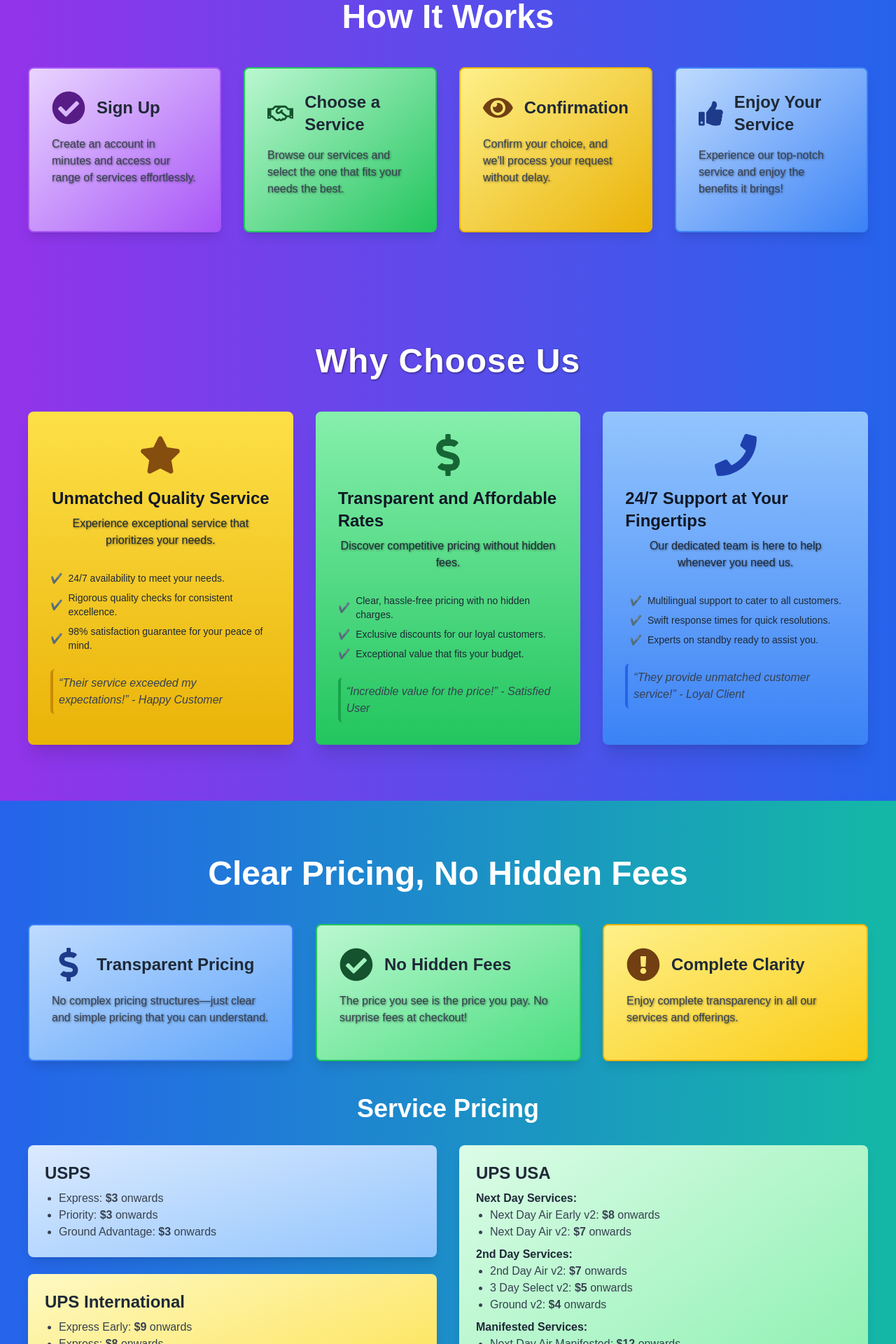
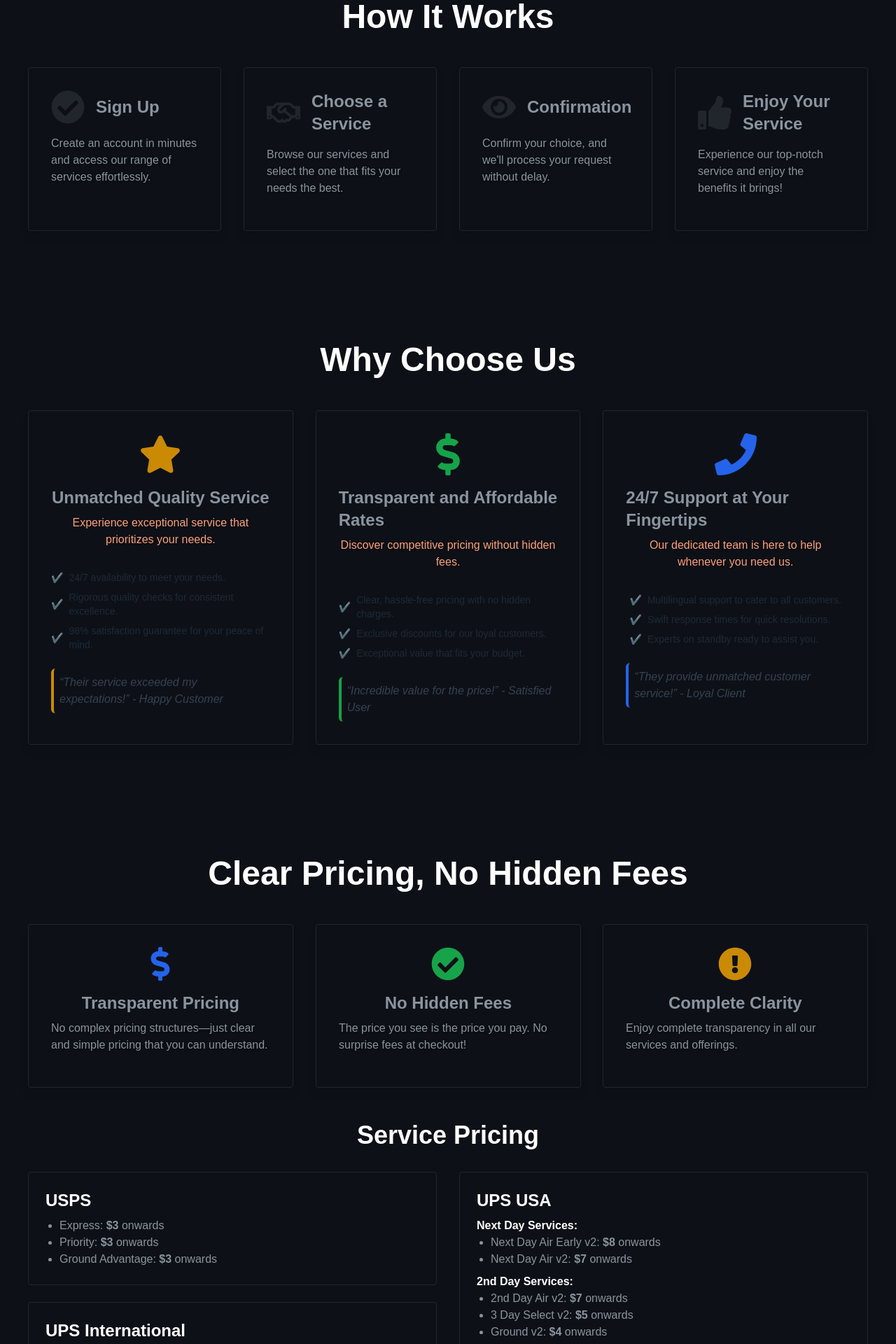
Before and after one commit to soulstar9792/Icarus-shipping-website, a React (Create React App) app: page / in a window 1280 px wide. Shown: the part 880-2800 px from the top of the page at 70% size. Built offline with nearby package versions, Linux system fonts and the light colour scheme.

Commit message:
changed theme to be dark.

```diff
--- a/package.json
+++ b/package.json
@@ -47,5 +47,5 @@
     "postcss": "^8.4.49",
     "tailwindcss": "^3.4.16"
   },
-  "homepage": "https://soulstar9792.github.io/Icarus-shipping-website"
+  "homepage": "https://icarus-ships.surge.sh/"
 }
--- a/public/index.html
+++ b/public/index.html
@@ -7,7 +7,7 @@
     <meta name="theme-color" content="#000000" />
     <meta
       name="description"
-      content="Web site created using create-react-app"
+      content="Icarus Ships"
     />
     <link rel="apple-touch-icon" href="%PUBLIC_URL%/logo192.png" />
     <!--
@@ -24,7 +24,7 @@
       work correctly both with client-side routing and a non-root public URL.
       Learn how to configure a non-root public URL by running `npm run build`.
     -->
-    <title>React App</title>
+    <title>Icarus Ships</title>
   </head>
   <body>
     <noscript>You need to enable JavaScript to run this app.</noscript>
--- a/src/components/ClearPricing.js
+++ b/src/components/ClearPricing.js
@@ -28,51 +28,48 @@ const ClearPricing = () => {
   }, [ref]);
 
   return (
-    <section ref={ref} className="py-10 md:py-20 px-4 md:px-10 bg-gradient-to-r from-blue-600 to-teal-500 relative overflow-hidden">
-      <h2 className={`text-3xl md:text-5xl font-bold text-center mb-8 md:mb-12 text-white ${isVisible ? 'animate__animated animate__fadeInDown' : ''}`}>
+    <section ref={ref} className="py-10 md:py-20 px-4 md:px-10 bg-custom-background relative overflow-hidden">
+      <h2 className={`text-3xl md:text-5xl font-bold text-center mb-8 md:mb-12 text-text-emphasizing cursor-pointer transition-all duration-300
+                      ${isVisible ? 'animate__animated animate__fadeInDown' : ''}
+                      hover:shadow-lg hover:text-shadow`}>
         Clear Pricing, No Hidden Fees
       </h2>
+
       <div className="grid grid-cols-1 md:grid-cols-2 lg:grid-cols-3 gap-6 md:gap-8">
         {/* Pricing Card 1 */}
-        <div className={`rounded-lg p-6 md:p-8 border-2 border-blue-500 shadow-lg transition-transform duration-300 bg-gradient-to-br from-blue-200 to-blue-400 hover:scale-105 hover:shadow-2xl hover:transform hover:translate-y-[-10px] hover:border-blue-700 hover:bg-blue-300 ${isVisible ? 'animate__animated animate__zoomIn' : ''}`}>
-          <div className="flex items-center mb-3 md:mb-4">
-            <FaDollarSign className="text-4xl md:text-5xl text-blue-900 mr-2 md:mr-4" />
-            <h3 className="text-xl md:text-2xl font-semibold text-gray-800">Transparent Pricing</h3>
-          </div>
-          <p className="text-sm md:text-base text-gray-700 mb-2 md:mb-4">No complex pricing structures—just clear and simple pricing that you can understand.</p>
+        <div className={`flex flex-col items-center bg-card-background rounded-small p-6 md:p-8 border border-custom-border shadow-lg transition-all duration-300 hover:shadow-bright hover:border-hover-border ${isVisible ? 'animate__animated animate__zoomIn' : ''}`}>
+          <FaDollarSign className="text-4xl md:text-5xl text-blue-600 mb-2 md:mb-4 z-10 transition-all duration-300 hover:text-blue-400" />
+          <h3 className="text-xl md:text-2xl font-semibold text-text-normal mb-2 z-10 transition-all duration-300 hover:text-hover-text hover:text-shadow">Transparent Pricing</h3>
+          <p className="text-sm md:text-base text-text-normal mb-2 md:mb-4 z-10">No complex pricing structures—just clear and simple pricing that you can understand.</p>
         </div>
 
         {/* Pricing Card 2 */}
-        <div className={`rounded-lg p-6 md:p-8 border-2 border-green-500 shadow-lg transition-transform duration-300 bg-gradient-to-br from-green-200 to-green-400 hover:scale-105 hover:shadow-2xl hover:transform hover:translate-y-[-10px] hover:border-green-700 hover:bg-green-300 ${isVisible ? 'animate__animated animate__zoomIn' : ''}`}>
-          <div className="flex items-center mb-3 md:mb-4">
-            <FaCheckCircle className="text-4xl md:text-5xl text-green-900 mr-2 md:mr-4" />
-            <h3 className="text-xl md:text-2xl font-semibold text-gray-800">No Hidden Fees</h3>
-          </div>
-          <p className="text-sm md:text-base text-gray-700 mb-2 md:mb-4">The price you see is the price you pay. No surprise fees at checkout!</p>
+        <div className={`flex flex-col items-center bg-card-background rounded-small p-6 md:p-8 border border-custom-border shadow-lg transition-all duration-300 hover:shadow-bright hover:border-hover-border ${isVisible ? 'animate__animated animate__zoomIn' : ''}`}>
+          <FaCheckCircle className="text-4xl md:text-5xl text-green-600 mb-2 md:mb-4 z-10 transition-all duration-300 hover:text-green-400" />
+          <h3 className="text-xl md:text-2xl font-semibold text-text-normal mb-2 z-10 transition-all duration-300 hover:text-hover-text hover:text-shadow">No Hidden Fees</h3>
+          <p className="text-sm md:text-base text-text-normal mb-2 md:mb-4 z-10">The price you see is the price you pay. No surprise fees at checkout!</p>
         </div>
 
         {/* Pricing Card 3 */}
-        <div className={`rounded-lg p-6 md:p-8 border-2 border-yellow-500 shadow-lg transition-transform duration-300 bg-gradient-to-br from-yellow-200 to-yellow-400 hover:scale-105 hover:shadow-2xl hover:transform hover:translate-y-[-10px] hover:border-yellow-700 hover:bg-yellow-300 ${isVisible ? 'animate__animated animate__zoomIn' : ''}`}>
-          <div className="flex items-center mb-3 md:mb-4">
-            <FaExclamationCircle className="text-4xl md:text-5xl text-yellow-900 mr-2 md:mr-4" />
-            <h3 className="text-xl md:text-2xl font-semibold text-gray-800">Complete Clarity</h3>
-          </div>
-          <p className="text-sm md:text-base text-gray-700 mb-2 md:mb-4">Enjoy complete transparency in all our services and offerings.</p>
+        <div className={`flex flex-col items-center bg-card-background rounded-small p-6 md:p-8 border border-custom-border shadow-lg transition-all duration-300 hover:shadow-bright hover:border-hover-border ${isVisible ? 'animate__animated animate__zoomIn' : ''}`}>
+          <FaExclamationCircle className="text-4xl md:text-5xl text-yellow-600 mb-2 md:mb-4 z-10 transition-all duration-300 hover:text-yellow-400" />
+          <h3 className="text-xl md:text-2xl font-semibold text-text-normal mb-2 z-10 transition-all duration-300 hover:text-hover-text hover:text-shadow">Complete Clarity</h3>
+          <p className="text-sm md:text-base text-text-normal mb-2 md:mb-4 z-10">Enjoy complete transparency in all our services and offerings.</p>
         </div>
       </div>
 
       {/* Pricing Information Section */}
       <div className="mt-12">
-        <h3 className={`text-3xl md:text-4xl font-bold text-center mb-8 ${isVisible ? 'animate__animated animate__fadeInDown animate__delay-0-5s' : ''}`}>
+        <h3 className={`text-3xl md:text-4xl font-bold text-center mb-8 text-text-emphasizing ${isVisible ? 'animate__animated animate__fadeInDown animate__delay-0-5s' : ''} transition-all duration-300 hover:text-shadow hover:text-hover-text`}>
           Service Pricing
         </h3>
         <div className="grid grid-cols-1 lg:grid-cols-2 gap-6 md:gap-8">
           {/* USPS and UPS International in same column */}
           <div className="grid grid-cols-1 gap-6">
             {/* USPS Pricing */}
-            <div className={`rounded-lg p-6 shadow-lg bg-gradient-to-br from-blue-100 to-blue-300 transition duration-300 hover:scale-105 ${isVisible ? 'animate__animated animate__slideInLeft animate__delay-1s' : ''}`}>
-              <h4 className="text-2xl font-semibold text-gray-800 mb-2">USPS</h4>
-              <ul className="list-disc pl-5 text-gray-700 text-sm md:text-base">
+            <div className={`rounded-small p-6 border border-custom-border bg-card-background transition-all duration-300 hover:shadow-bright hover:border-hover-border ${isVisible ? 'animate__animated animate__slideInLeft animate__delay-1s' : ''}`}>
+              <h4 className="text-2xl font-semibold text-text-emphasizing mb-2">USPS</h4>
+              <ul className="list-disc pl-5 text-text-normal text-sm md:text-base">
                 <li>Express: <strong>$3</strong> onwards</li>
                 <li>Priority: <strong>$3</strong> onwards</li>
                 <li>Ground Advantage: <strong>$3</strong> onwards</li>
@@ -80,9 +77,9 @@ const ClearPricing = () => {
             </div>
 
             {/* UPS International Pricing */}
-            <div className={`rounded-lg p-6 shadow-lg bg-gradient-to-br from-yellow-100 to-yellow-300 transition duration-300 hover:scale-105 ${isVisible ? 'animate__animated animate__slideInLeft animate__delay-1s' : ''}`}>
-              <h4 className="text-2xl font-semibold text-gray-800 mb-2">UPS International</h4>
-              <ul className="list-disc pl-5 text-gray-700 text-sm md:text-base">
+            <div className={`rounded-small p-6 border border-custom-border bg-card-background transition-all duration-300 hover:shadow-bright hover:border-hover-border ${isVisible ? 'animate__animated animate__slideInLeft animate__delay-1s' : ''}`}>
+              <h4 className="text-2xl font-semibold text-text-emphasizing mb-2">UPS International</h4>
+              <ul className="list-disc pl-5 text-text-normal text-sm md:text-base">
                 <li>Express Early: <strong>$9</strong> onwards</li>
                 <li>Express: <strong>$8</strong> onwards</li>
                 <li>Express Saver: <strong>$7</strong> onwards</li>
@@ -93,21 +90,21 @@ const ClearPricing = () => {
           </div>
 
           {/* UPS USA Pricing in own column */}
-          <div className={`rounded-lg p-6 shadow-lg bg-gradient-to-br from-green-100 to-green-300 transition duration-300 hover:scale-105 ${isVisible ? 'animate__animated animate__slideInRight animate__delay-1s' : ''}`}>
-            <h4 className="text-2xl font-semibold text-gray-800 mb-2">UPS USA</h4>
-            <h5 className="font-bold text-gray-800">Next Day Services:</h5>
-            <ul className="list-disc pl-5 mb-2 text-gray-700 text-sm md:text-base">
+          <div className={`rounded-small p-6 border border-custom-border bg-card-background transition-all duration-300 hover:shadow-bright hover:border-hover-border ${isVisible ? 'animate__animated animate__slideInRight animate__delay-1s' : ''}`}>
+            <h4 className="text-2xl font-semibold text-text-emphasizing mb-2">UPS USA</h4>
+            <h5 className="font-bold text-text-emphasizing">Next Day Services:</h5>
+            <ul className="list-disc pl-5 mb-2 text-text-normal text-sm md:text-base">
               <li>Next Day Air Early v2: <strong>$8</strong> onwards</li>
               <li>Next Day Air v2: <strong>$7</strong> onwards</li>
             </ul>
-            <h5 className="font-bold text-gray-800">2nd Day Services:</h5>
-            <ul className="list-disc pl-5 mb-2 text-gray-700 text-sm md:text-base">
+            <h5 className="font-bold text-text-emphasizing">2nd Day Services:</h5>
+            <ul className="list-disc pl-5 mb-2 text-text-normal text-sm md:text-base">
               <li>2nd Day Air v2: <strong>$7</strong> onwards</li>
               <li>3 Day Select v2: <strong>$5</strong> onwards</li>
               <li>Ground v2: <strong>$4</strong> onwards</li>
             </ul>
-            <h5 className="font-bold text-gray-800">Manifested Services:</h5>
-            <ul className="list-disc pl-5 text-gray-700 text-sm md:text-base">
+            <h5 className="font-bold text-text-emphasizing">Manifested Services:</h5>
+            <ul className="list-disc pl-5 text-text-normal text-sm md:text-base">
               <li>Next Day Air Manifested: <strong>$12</strong> onwards</li>
               <li>2nd Day Air Manifested: <strong>$7</strong> onwards</li>
               <li>3 Day Select Manifested: <strong>$5</strong> onwards</li>
--- a/src/components/HowItWorks.js
+++ b/src/components/HowItWorks.js
@@ -28,46 +28,31 @@ const HowItWorks = () => {
   }, [ref]);
 
   return (
-    <section ref={ref} className="py-10 md:py-20 px-4 md:px-10 bg-gradient-to-r from-purple-600 to-blue-600 relative overflow-hidden">
-      <h2 className={`text-3xl md:text-5xl font-bold text-center mb-8 md:mb-12 text-white ${isVisible ? 'animate__animated animate__fadeInDown' : ''}`}>
+    <section ref={ref} className="py-10 md:py-20 px-4 md:px-10 bg-custom-background relative overflow-hidden">
+      <h2 className={`text-3xl md:text-5xl font-bold text-center mb-8 md:mb-12 text-text-emphasizing relative cursor-pointer transition-all duration-300
+                      ${isVisible ? 'animate__animated animate__zoomIn' : ''}
+                      group hover:text-shadow`}
+      >
         How It Works
       </h2>
       <div className="grid grid-cols-1 md:grid-cols-2 lg:grid-cols-4 gap-6 md:gap-8">
-        {/* Step 1: Sign Up */}
-        <div className={`rounded-lg p-6 md:p-8 border-2 border-purple-500 shadow-lg transition-transform duration-300 bg-gradient-to-br from-purple-200 to-purple-500 hover:scale-105 hover:shadow-2xl ${isVisible ? 'animate__animated animate__zoomIn' : ''}`}>
-          <div className="flex items-center mb-3 md:mb-4">
-            <FaCheckCircle className="text-4xl md:text-5xl text-purple-900 mr-2 md:mr-4" />
-            <h3 className="text-xl md:text-2xl font-semibold text-gray-800">Sign Up</h3>
+
+        {/* Card Elements with Group */}
+        {[
+          { icon: <FaCheckCircle />, title: "Sign Up", description: "Create an account in minutes and access our range of services effortlessly." },
+          { icon: <FaRegHandshake />, title: "Choose a Service", description: "Browse our services and select the one that fits your needs the best." },
+          { icon: <FaEye />, title: "Confirmation", description: "Confirm your choice, and we'll process your request without delay." },
+          { icon: <FaThumbsUp />, title: "Enjoy Your Service", description: "Experience our top-notch service and enjoy the benefits it brings!" }
+        ].map((item, index) => (
+          <div key={index} className={`rounded-small p-6 md:p-8 border-thin border-custom-border shadow-lg transition-shadow duration-300 bg-card-background group hover:border-hover-border hover:shadow-bright ${isVisible ? 'animate__animated animate__zoomIn' : ''}`}>
+            <div className="flex items-center mb-3 md:mb-4">
+              <span className={`text-4xl md:text-5xl text-custom-border mr-2 md:mr-4 group-hover:text-hover-text`}>{item.icon}</span>
+              <h3 className={`text-xl md:text-2xl font-semibold text-text-normal group-hover:text-hover-text`}>{item.title}</h3>
+            </div>
+            <p className={`text-sm md:text-base text-text-normal mb-2 md:mb-4 group-hover:text-hover-text`}>{item.description}</p>
           </div>
-          <p className="text-sm md:text-base text-gray-700 mb-2 md:mb-4">Create an account in minutes and access our range of services effortlessly.</p>
-        </div>
+        ))}
 
-        {/* Step 2: Choose Service */}
-        <div className={`rounded-lg p-6 md:p-8 border-2 border-green-500 shadow-lg transition-transform duration-300 bg-gradient-to-br from-green-200 to-green-500 hover:scale-105 hover:shadow-2xl ${isVisible ? 'animate__animated animate__zoomIn' : ''}`}>
-          <div className="flex items-center mb-3 md:mb-4">
-            <FaRegHandshake className="text-4xl md:text-5xl text-green-900 mr-2 md:mr-4" />
-            <h3 className="text-xl md:text-2xl font-semibold text-gray-800">Choose a Service</h3>
-          </div>
-          <p className="text-sm md:text-base text-gray-700 mb-2 md:mb-4">Browse our services and select the one that fits your needs the best.</p>
-        </div>
-
-        {/* Step 3: Confirmation */}
-        <div className={`rounded-lg p-6 md:p-8 border-2 border-yellow-500 shadow-lg transition-transform duration-300 bg-gradient-to-br from-yellow-200 to-yellow-500 hover:scale-105 hover:shadow-2xl ${isVisible ? 'animate__animated animate__zoomIn' : ''}`}>
-          <div className="flex items-center mb-3 md:mb-4">
-            <FaEye className="text-4xl md:text-5xl text-yellow-900 mr-2 md:mr-4" />
-            <h3 className="text-xl md:text-2xl font-semibold text-gray-800">Confirmation</h3>
-          </div>
-          <p className="text-sm md:text-base text-gray-700 mb-2 md:mb-4">Confirm your choice, and we'll process your request without delay.</p>
-        </div>
-
-        {/* Step 4: Enjoy Your Service */}
-        <div className={`rounded-lg p-6 md:p-8 border-2 border-blue-500 shadow-lg transition-transform duration-300 bg-gradient-to-br from-blue-200 to-blue-500 hover:scale-105 hover:shadow-2xl ${isVisible ? 'animate__animated animate__zoomIn' : ''}`}>
-          <div className="flex items-center mb-3 md:mb-4">
-            <FaThumbsUp className="text-4xl md:text-5xl text-blue-900 mr-2 md:mr-4" />
-            <h3 className="text-xl md:text-2xl font-semibold text-gray-800">Enjoy Your Service</h3>
-          </div>
-          <p className="text-sm md:text-base text-gray-700 mb-2 md:mb-4">Experience our top-notch service and enjoy the benefits it brings!</p>
-        </div>
       </div>
     </section>
   );
--- a/src/components/LandingView.css
+++ b/src/components/LandingView.css
@@ -67,3 +67,8 @@
       font-size: 1.2rem; /* Smaller button font size for mobile */
     }
   }
+  /* styles.css or a similar file */
+
+.hover\:text-shadow:hover {
+  text-shadow: 0 0 5px rgba(255, 255, 255, 0.3), 0 0 10px rgba(255, 255, 255, 0.2), 0 0 15px rgba(255, 255, 255, 0.1);
+}
--- a/src/components/WhyChooseUs.js
+++ b/src/components/WhyChooseUs.js
@@ -28,21 +28,20 @@ const WhyChooseUs = () => {
   }, [ref]);
 
   return (
-    <section ref={ref} className="py-10 md:py-20 px-4 md:px-10 bg-gradient-to-r from-purple-600 to-blue-600 relative overflow-hidden">
-      <h2 className={`text-3xl md:text-5xl font-bold text-center mb-8 md:mb-12 text-white ${isVisible ? 'animate__animated animate__fadeInDown' : ''}`}
-          style={{
-            textShadow: '1px 1px 3px rgba(0,0,0,0.5)',
-            letterSpacing: '1px',
-          }}>
+    <section ref={ref} className="py-10 md:py-20 px-4 md:px-10 bg-custom-background relative overflow-hidden">
+      <h2 className={`text-3xl md:text-5xl font-bold text-center mb-8 md:mb-12 text-text-emphasizing cursor-pointer transition-all duration-300
+                      ${isVisible ? 'animate__animated animate__fadeInDown' : ''}
+                      hover:text-shadow`}>
         Why Choose Us
       </h2>
       <div className="grid grid-cols-1 md:grid-cols-3 gap-6 md:gap-8 relative z-10">
+
         {/* Feature 1: Quality Service */}
-        <div className={`flex flex-col items-center bg-gradient-to-b from-yellow-300 to-yellow-500 rounded-lg p-6 md:p-8 shadow-xl transition-transform duration-300 transform hover:scale-105 hover:shadow-2xl hover:rotate-3 hover:translate-x-1 hover:-translate-y-2 ${isVisible ? 'animate__animated animate__fadeInUp ' : ''}`}
-             style={{ perspective: '1000px' }}>
-          <FaStar className="text-5xl md:text-6xl text-yellow-800 mb-2 md:mb-4 z-10 transition-all duration-300 transform hover:scale-110" />
-          <h3 className="text-xl md:text-2xl font-bold mb-2 text-gray-900 z-10">Unmatched Quality Service</h3>
-          <p className="text-center text-gray-800 z-10 mb-2 text-sm md:text-base">Experience exceptional service that prioritizes your needs.</p>
+        <div className={`flex flex-col items-center bg-card-background rounded-small p-6 md:p-8 border-thin border-custom-border shadow-lg transition-all duration-300
+                        hover:shadow-bright hover:border-hover-border text-gray-800 ${isVisible ? 'animate__animated animate__fadeInUp' : ''}`}>
+          <FaStar className="text-5xl md:text-6xl text-yellow-600 mb-2 md:mb-4 z-10 transition-all duration-300 transform hover:text-yellow-400 hover:scale-110" />
+          <h3 className="text-xl md:text-2xl font-bold mb-2 text-text-normal z-10 hover:text-hover-text">Unmatched Quality Service</h3>
+          <p className="text-center mb-2 text-sm md:text-base z-10">Experience exceptional service that prioritizes your needs.</p>
           <ul className="text-gray-800 text-xs md:text-sm mt-4 z-10">
             <li className="my-2 flex items-center">
               <span className="text-yellow-600 mr-2">✔️</span>
@@ -61,11 +60,11 @@ const WhyChooseUs = () => {
         </div>
 
         {/* Feature 2: Affordable Rates */}
-        <div className={`flex flex-col items-center bg-gradient-to-b from-green-300 to-green-500 rounded-lg p-6 md:p-8 shadow-xl transition-transform duration-300 transform hover:scale-105 hover:shadow-2xl hover:rotate-3 hover:translate-x-1 hover:-translate-y-2 ${isVisible ? 'animate__animated animate__fadeInUp animate__delay-0-5s ' : ''}`}
-             style={{ perspective: '1000px' }}>
-          <FaDollarSign className="text-5xl md:text-6xl text-green-800 mb-2 md:mb-4 z-10 transition-all duration-300 transform hover:scale-110" />
-          <h3 className="text-xl md:text-2xl font-bold mb-2 text-gray-900 z-10">Transparent and Affordable Rates</h3>
-          <p className="text-center text-gray-800 z-10 mb-2 text-sm md:text-base">Discover competitive pricing without hidden fees.</p>
+        <div className={`flex flex-col items-center bg-card-background rounded-small p-6 md:p-8 border-thin border-custom-border shadow-lg transition-all duration-300
+                        hover:shadow-bright hover:border-hover-border text-gray-800 ${isVisible ? 'animate__animated animate__fadeInUp animate__delay-0-5s' : ''}`}>
+          <FaDollarSign className="text-5xl md:text-6xl text-green-600 mb-2 md:mb-4 z-10 transition-all duration-300 transform hover:text-green-400 hover:scale-110" />
+          <h3 className="text-xl md:text-2xl font-bold mb-2 text-text-normal z-10 hover:text-hover-text">Transparent and Affordable Rates</h3>
+          <p className="text-center mb-2 text-sm md:text-base z-10">Discover competitive pricing without hidden fees.</p>
           <ul className="text-gray-800 text-xs md:text-sm mt-4 z-10">
             <li className="my-2 flex items-center">
               <span className="text-green-600 mr-2">✔️</span>
@@ -84,11 +83,11 @@ const WhyChooseUs = () => {
         </div>
 
         {/* Feature 3: 24/7 Support */}
-        <div className={`flex flex-col items-center bg-gradient-to-b from-blue-300 to-blue-500 rounded-lg p-6 md:p-8 shadow-xl transition-transform duration-300 transform hover:scale-105 hover:shadow-2xl hover:rotate-3 hover:translate-x-1 hover:-translate-y-2 ${isVisible ? 'animate__animated animate__fadeInUp animate__delay-1s ' : ''}`}
-             style={{ perspective: '1000px' }}>
-          <FaPhone className="text-5xl md:text-6xl text-blue-800 mb-2 md:mb-4 z-10 transition-all duration-300 transform hover:scale-110" />
-          <h3 className="text-xl md:text-2xl font-bold mb-2 text-gray-900 z-10">24/7 Support at Your Fingertips</h3>
-          <p className="text-center text-gray-800 z-10 mb-2 text-sm md:text-base">Our dedicated team is here to help whenever you need us.</p>
+        <div className={`flex flex-col items-center bg-card-background rounded-small p-6 md:p-8 border-thin border-custom-border shadow-lg transition-all duration-300
+                        hover:shadow-bright hover:border-hover-border text-gray-800 ${isVisible ? 'animate__animated animate__fadeInUp animate__delay-1s' : ''}`}>
+          <FaPhone className="text-5xl md:text-6xl text-blue-600 mb-2 md:mb-4 z-10 transition-all duration-300 transform hover:text-blue-400 hover:scale-110" />
+          <h3 className="text-xl md:text-2xl font-bold mb-2 text-text-normal z-10 hover:text-hover-text">24/7 Support at Your Fingertips</h3>
+          <p className="text-center mb-2 text-sm md:text-base z-10">Our dedicated team is here to help whenever you need us.</p>
           <ul className="text-gray-800 text-xs md:text-sm mt-4 z-10">
             <li className="my-2 flex items-center">
               <span className="text-blue-600 mr-2">✔️</span>
--- a/tailwind.config.js
+++ b/tailwind.config.js
@@ -5,9 +5,25 @@ module.exports = {
   theme: {
     extend: {
       colors: {
-        'dark-bg': '#1a1a1a',    // Dark background
-        'dark-orange': '#ff7f50', // Dark orange
-        'loyal-blue': '#1E40AF',   // Loyal blue
+        'custom-border': '#21262d',
+        'custom-background': '#0d1117',
+        'card-background': '#0d1117',
+        'text-normal': '#8b949e',
+        'text-emphasizing': '#ffffff',
+        'link-color': '#76bbf9',
+        'hover-border': '#4b5b71', // New hover border color
+        'hover-text': '#ffffff', // Emphasizing text on hover
+        'hover-underline': '#76bbf9', // Underline color on hover
+      },
+      borderWidth: {
+        'thin': '1px',
+      },
+      borderRadius: {
+        'small': '4px',
+      },
+      boxShadow: {
+        'bright': '0 0 35px rgba(200, 200, 255, 0.2)',
+        'shine': '0 0 10px rgba(255, 255, 255, 0.7), 0 0 20px rgba(255, 255, 255, 0.5)', // shine effect
       },
     },
   },
```
Also changed, not shown: src/components/CustomerFeedback.js (+10 -6 lines), src/components/FAQSection.js (+19 -7 lines), src/components/LandingView.js (+5 -3 lines), src/components/ReadyToShip.js (+16 -15 lines).
